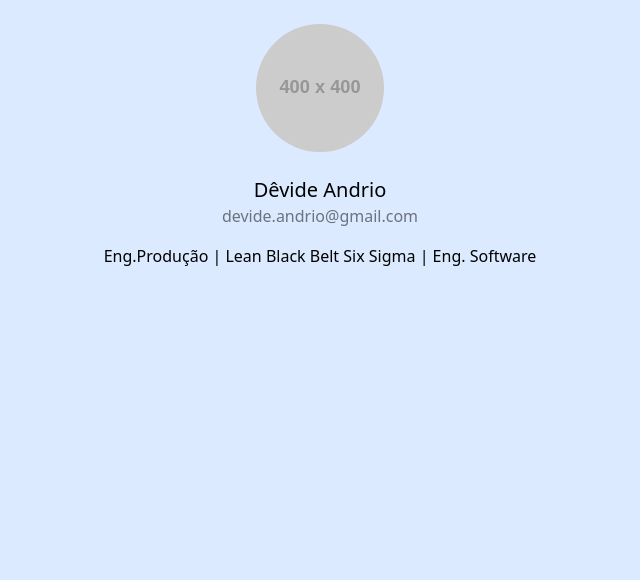
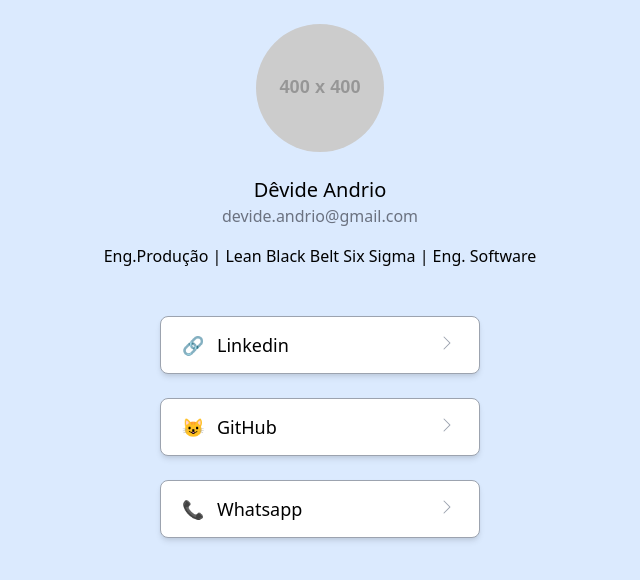
Before and after one commit to Axion986/portfolio, a plain HTML site: page index.html in a window 1280 px wide. Shown: the whole page, without its empty margins (320-960 px from the left). Drawn offline with nearby package versions, Linux system fonts and the light colour scheme; placeholder pictures from the web are drawn by us.

Commit message:
feat: Adciona novo botao na pagina

```diff
--- a/index.html
+++ b/index.html
@@ -30,5 +30,85 @@
             </div>
         </figure>
 
+        <main class="max-w-xs mx-auto">
+
+        <div class="pt-6 text-center space-y-4">
+            <a
+                href="https://www.linkedin.com/in/devidealves/"
+                target="_blank"
+                class="flex rounded-lg border border-gray-400 bg-white px-5 py-4 text-lg leading-6 font-medium shadow-md hover:shadow-xl transition ease-in-out duration-150"
+            >
+            <p class="mr-3 h-6 w-6">🔗</p>
+            Linkedin
+            <div class="ml-auto mt-0.5 pl-4">
+              <svg
+                class="h-5 w-5 text-gray-400"
+                xmlns="http://www.w3.org/2000/svg"
+                fill="currentColor"
+                viewBox="0 0 20 20"
+              >
+                <path
+                  fill-rule="evenodd"
+                  d="M4.646 1.646a.5.5 0 0 1 .708 0l6 6a.5.5 0 0 1 0 .708l-6 6a.5.5 0 0 1-.708-.708L10.293 8 4.646 2.354a.5.5 0 0 1 0-.708z"
+                />
+              </svg>
+            </div>
+          </a>
+
+
+        </div>
+
+        <div class="pt-6 text-center space-y-4">
+            <a
+                href="https://github.com/Axion986"
+                target="_blank"
+                class="flex rounded-lg border border-gray-400 bg-white px-5 py-4 text-lg leading-6 font-medium shadow-md hover:shadow-xl transition ease-in-out duration-150"
+            >
+            <p class="mr-3 h-6 w-6">😺</p>
+            GitHub
+            <div class="ml-auto mt-0.5 pl-4">
+              <svg
+                class="h-5 w-5 text-gray-400"
+                xmlns="http://www.w3.org/2000/svg"
+                fill="currentColor"
+                viewBox="0 0 20 20"
+              >
+                <path
+                  fill-rule="evenodd"
+                  d="M4.646 1.646a.5.5 0 0 1 .708 0l6 6a.5.5 0 0 1 0 .708l-6 6a.5.5 0 0 1-.708-.708L10.293 8 4.646 2.354a.5.5 0 0 1 0-.708z"
+                />
+              </svg>
+            </div>
+          </a>
+
+
+        </div>
+
+        <div class="pt-6 text-center space-y-4">
+            <a
+                href="https://wa.me/+5541996657402"
+                target="_blank"
+                class="flex rounded-lg border border-gray-400 bg-white px-5 py-4 text-lg leading-6 font-medium shadow-md hover:shadow-xl transition ease-in-out duration-150"
+            >
+            <p class="mr-3 h-6 w-6">📞</p>
+           Whatsapp
+            <div class="ml-auto mt-0.5 pl-4">
+              <svg
+                class="h-5 w-5 text-gray-400"
+                xmlns="http://www.w3.org/2000/svg"
+                fill="currentColor"
+                viewBox="0 0 20 20"
+              >
+                <path
+                  fill-rule="evenodd"
+                  d="M4.646 1.646a.5.5 0 0 1 .708 0l6 6a.5.5 0 0 1 0 .708l-6 6a.5.5 0 0 1-.708-.708L10.293 8 4.646 2.354a.5.5 0 0 1 0-.708z"
+                />
+              </svg>
+            </div>
+          </a>
+
+        </div>
+
+        </main>
     </body>
 </html>
```
